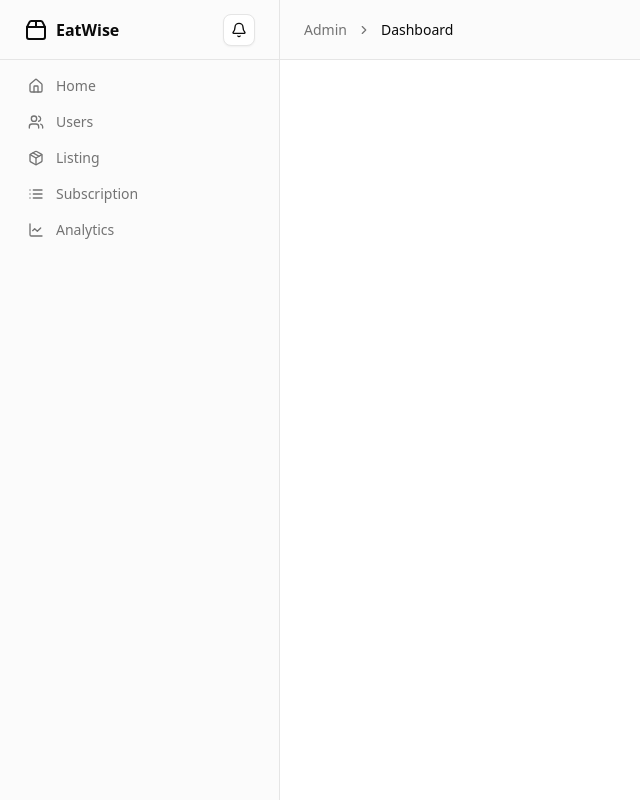
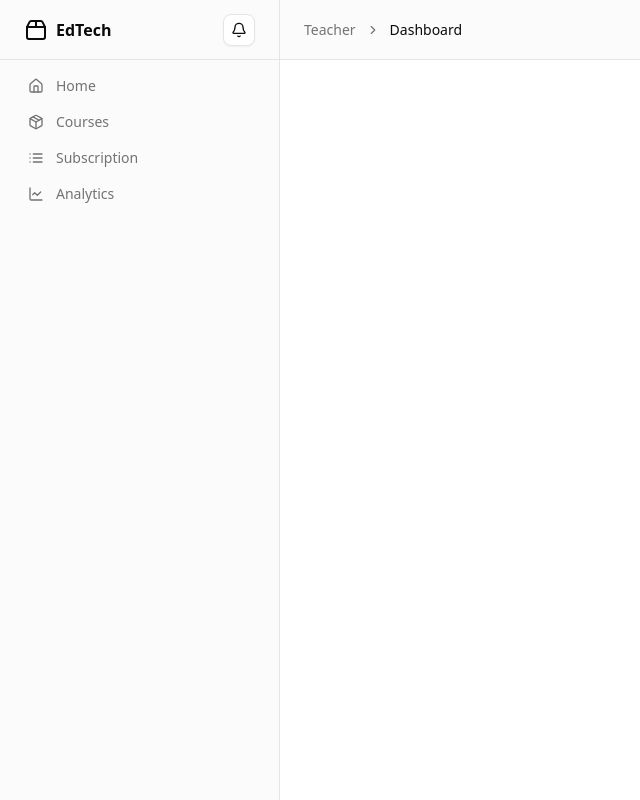
Before and after one commit to Abubakarrrr/8TEN11, a React (Vite) app in the folder client/: page /teacher in a window 1280 px wide. Shown: the whole page, without its empty margins (0-640 px from the left). Built offline with nearby package versions, Linux system fonts and the light colour scheme.

Commit message:
added teacher dashboard

```diff
--- a/client/src/App.jsx
+++ b/client/src/App.jsx
@@ -15,6 +15,7 @@ import UserManagement from "./components/dashboard/admin/UserManagement";
 import LoginWithGoogle from "./components/Forms/LoginWithGoogle";
 import Subscription from "./pages/Subscription";
 import Listing from "./pages/listing/Listing";
+import TeacherLayout from "./components/layout/AdminLayout";
 
 function App() {
   const location = useLocation();
@@ -39,20 +40,10 @@ function App() {
         <Route path="/listing" element={<Listing />} />
         <Route path="/course/:id" element={<Listing />} />
 
-        {/* admin routes  */}
-        <Route
-          path="/admin"
-          element={
-            // <AdminProtectedRoute>
-            <AdminLayout />
-            // </AdminProtectedRoute>
-          }
-        >
-          <Route path="users" element={<UserManagement />} />
-        </Route>
+
 
         {/* teacher  */}
-        <Route path="/teacher" element={<AdminLayout />}>
+        <Route path="/teacher" element={<TeacherLayout />}>
           {/* <Route path="users" element={<UserManagement />} /> */}
         </Route>
 
--- a/client/src/components/layout/AdminLayout.jsx
+++ b/client/src/components/layout/AdminLayout.jsx
@@ -26,7 +26,7 @@ import AvatarDropdown from "@/components/shared/AvatarDropdown";
 
 
 
-export default function AdminLayout() {
+export default function TeacherLayout() {
     const location = useLocation();
     const pathSegment = location.pathname.split("/")[2];
     const breadcrumbLabel = pathSegment
@@ -40,7 +40,7 @@ export default function AdminLayout() {
           <div className="flex h-14 items-center border-b px-4 lg:h-[60px] lg:px-6">
             <Link to="/" className="flex items-center gap-2 font-semibold">
               <Package2 className="h-6 w-6" />
-              <span className="">EatWise</span>
+              <span className="">EdTech</span>
             </Link>
             <Button variant="outline" size="icon" className="ml-auto h-8 w-8">
               <Bell className="h-4 w-4" />
@@ -56,26 +56,20 @@ export default function AdminLayout() {
                 <Home className="h-4 w-4" />
                 Home
               </Link>
+
               <Link
-                to="/admin/users"
-                className="flex items-center gap-3 rounded-lg px-3 py-2 text-muted-foreground transition-all hover:text-primary"
-              >
-                <Users className="h-4 w-4" />
-                Users
-              </Link>
-              <Link
-                to="/admin/listing"
+                to="/teacher/listing"
                 className="flex items-center gap-3 rounded-lg px-3 py-2 text-muted-foreground transition-all hover:text-primary"
               >
                 <Package className="h-4 w-4" />
-                Listing
+                Courses
                 {/* <Badge className="ml-auto flex h-6 w-6 shrink-0 items-center justify-center rounded-full">
                   6
                 </Badge> */}
               </Link>
 
               <Link
-                to="/admin/subscription"
+                to="/teacher/subscription"
                 className="flex items-center gap-3 rounded-lg px-3 py-2 text-muted-foreground transition-all hover:text-primary"
               >
                 <List className="h-4 w-4" />
@@ -83,7 +77,7 @@ export default function AdminLayout() {
               </Link>
 
               <Link
-                to="/admin/analytics"
+                to="/teacher/analytics"
                 className="flex items-center gap-3 rounded-lg px-3 py-2 text-muted-foreground transition-all hover:text-primary"
               >
                 <LineChart className="h-4 w-4" />
@@ -113,24 +107,18 @@ export default function AdminLayout() {
                   className="flex items-center gap-2 text-lg font-semibold"
                 >
                   <Package2 className="h-6 w-6" />
-                  <span className="sr-only">FCIT connect</span>
+                  <span className="sr-only">Edtech</span>
                 </Link>
                 <Link
-                  to="/admin/dashboard"
+                  to="/teacher/dashboard"
                   className="mx-[-0.65rem] flex items-center gap-4 rounded-xl px-3 py-2 text-muted-foreground hover:text-foreground"
                 >
                   <Home className="h-5 w-5" />
                   Dashboard
                 </Link>
+
                 <Link
-                  to="/admin/users"
-                  className="mx-[-0.65rem] flex items-center gap-4 rounded-xl px-3 py-2 text-muted-foreground hover:text-foreground"
-                >
-                  <Users className="h-5 w-5" />
-                  Users
-                </Link>
-                <Link
-                  to="/admin/fyps"
+                  to="/teacher/fyps"
                   className="mx-[-0.65rem] flex items-center gap-4 rounded-xl bg-muted px-3 py-2 text-foreground hover:text-foreground"
                 >
                   <Package className="h-5 w-5" />
@@ -142,14 +130,14 @@ export default function AdminLayout() {
 
 
                 <Link
-                  to="/admin/categories"
+                  to="/teacher/categories"
                   className="mx-[-0.65rem] flex items-center gap-4 rounded-xl px-3 py-2 text-muted-foreground hover:text-foreground"
                 >
                   <List className="h-4 w-4" />
                   Categories
                 </Link>
                 <Link
-                  to="/admin/analytics"
+                  to="/teacher/analytics"
                   className="mx-[-0.65rem] flex items-center gap-4 rounded-xl px-3 py-2 text-muted-foreground hover:text-foreground"
                 >
                   <LineChart className="h-5 w-5" />
@@ -164,7 +152,7 @@ export default function AdminLayout() {
             <BreadcrumbList>
               <BreadcrumbItem>
                 <BreadcrumbLink asChild>
-                  <Link to="#">Admin</Link>
+                  <Link to="#">Teacher</Link>
                 </BreadcrumbLink>
               </BreadcrumbItem>
               <BreadcrumbSeparator />
```
